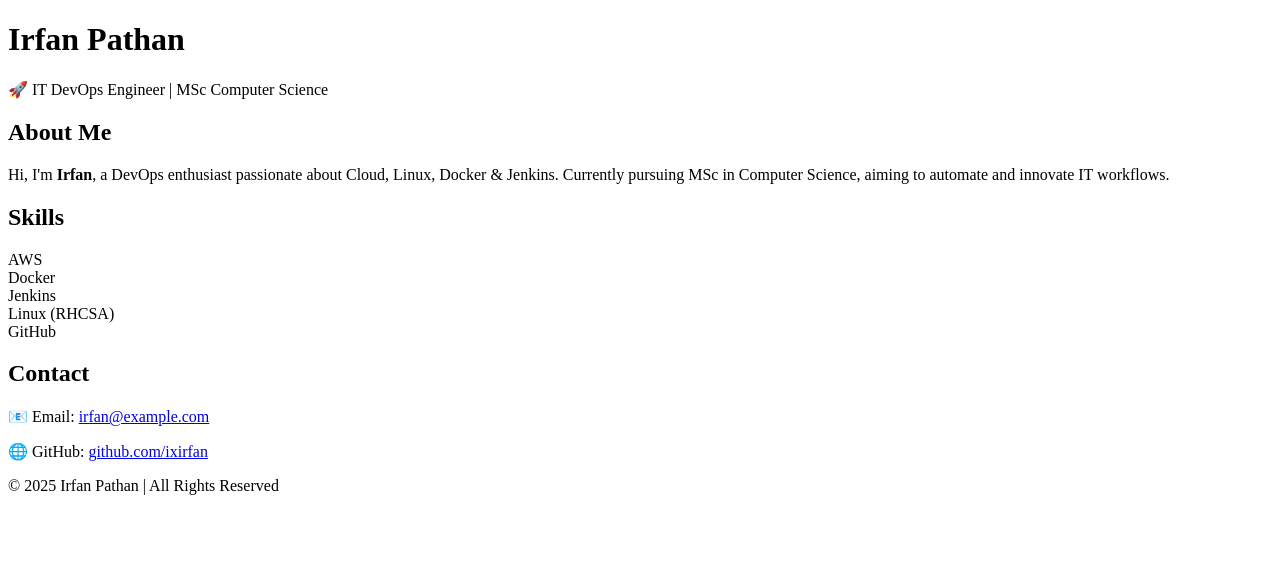
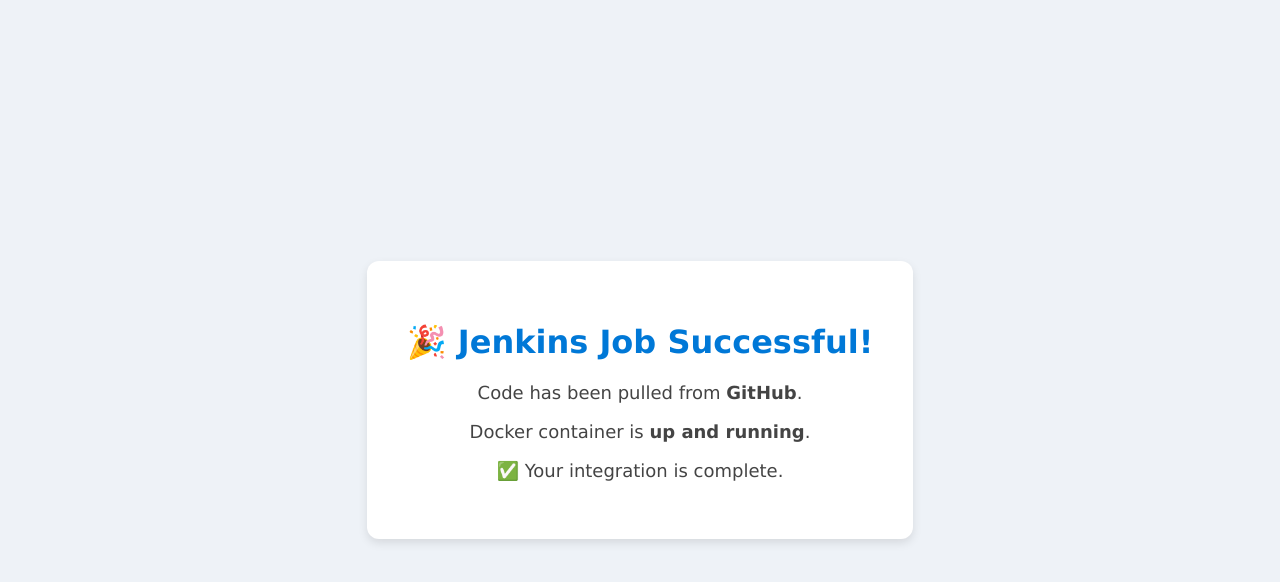
Before and after one commit to ixirfan/Dockerfile, a plain HTML site: page index.html in a window 1280 px wide. Drawn offline with Linux system fonts and the light colour scheme.

Commit message:
Update index.html

```diff
--- a/index.html
+++ b/index.html
@@ -2,58 +2,39 @@
 <html lang="en">
 <head>
   <meta charset="UTF-8">
-  <meta name="viewport" content="width=device-width, initial-scale=1.0">
-  <title>Irfan Pathan | Portfolio</title>
-  <link rel="stylesheet" href="style.css">
+  <title>Jenkins + GitHub + Docker Deployment</title>
+  <style>
+    body {
+      background-color: #eef2f7;
+      font-family: Verdana, sans-serif;
+      display: flex;
+      justify-content: center;
+      align-items: center;
+      height: 100vh;
+      margin: 0;
+    }
+    .box {
+      background: #fff;
+      padding: 40px;
+      border-radius: 12px;
+      box-shadow: 0px 4px 10px rgba(0,0,0,0.1);
+      text-align: center;
+    }
+    h1 {
+      color: #0078d7;
+    }
+    p {
+      font-size: 18px;
+      color: #444;
+    }
+  </style>
 </head>
 <body>
-  <!-- Header -->
-  <header>
-    <div class="container">
-      <h1>Irfan Pathan</h1>
-      <p>🚀 IT DevOps Engineer | MSc Computer Science</p>
-    </div>
-  </header>
-
-  <!-- About -->
-  <section class="about container">
-    <h2>About Me</h2>
-    <p>
-      Hi, I'm <b>Irfan</b>, a DevOps enthusiast passionate about <span class="highlight">Cloud, Linux, Docker & Jenkins</span>.
-      Currently pursuing MSc in Computer Science, aiming to automate and innovate IT workflows.
-    </p>
-  </section>
-
-  <!-- Skills -->
-  <section class="skills container">
-    <h2>Skills</h2>
-    <div class="skill-box">
-      <span>AWS</span>
-    </div>
-    <div class="skill-box">
-      <span>Docker</span>
-    </div>
-    <div class="skill-box">
-      <span>Jenkins</span>
-    </div>
-    <div class="skill-box">
-      <span>Linux (RHCSA)</span>
-    </div>
-    <div class="skill-box">
-      <span>GitHub</span>
-    </div>
-  </section>
-
-  <!-- Contact -->
-  <section class="contact container">
-    <h2>Contact</h2>
-    <p>📧 Email: <a href="mailto:irfan@example.com">irfan@example.com</a></p>
-    <p>🌐 GitHub: <a href="https://github.com/ixirfan" target="_blank">github.com/ixirfan</a></p>
-  </section>
-
-  <!-- Footer -->
-  <footer>
-    <p>© 2025 Irfan Pathan | All Rights Reserved</p>
-  </footer>
+  <div class="box">
+    <h1>🎉 Jenkins Job Successful!</h1>
+    <p>Code has been pulled from <b>GitHub</b>.</p>
+    <p>Docker container is <b>up and running</b>.</p>
+    <p>✅ Your integration is complete.</p>
+  </div>
 </body>
 </html>
```
